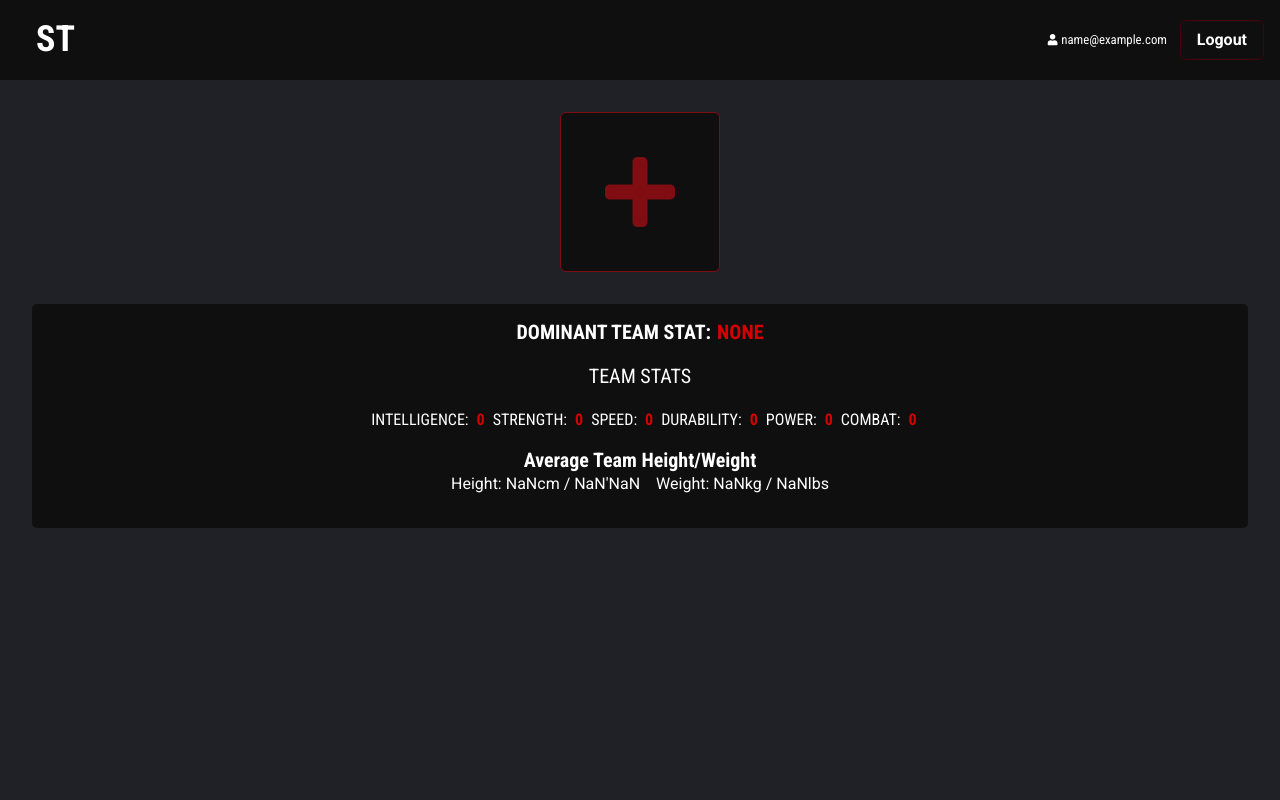
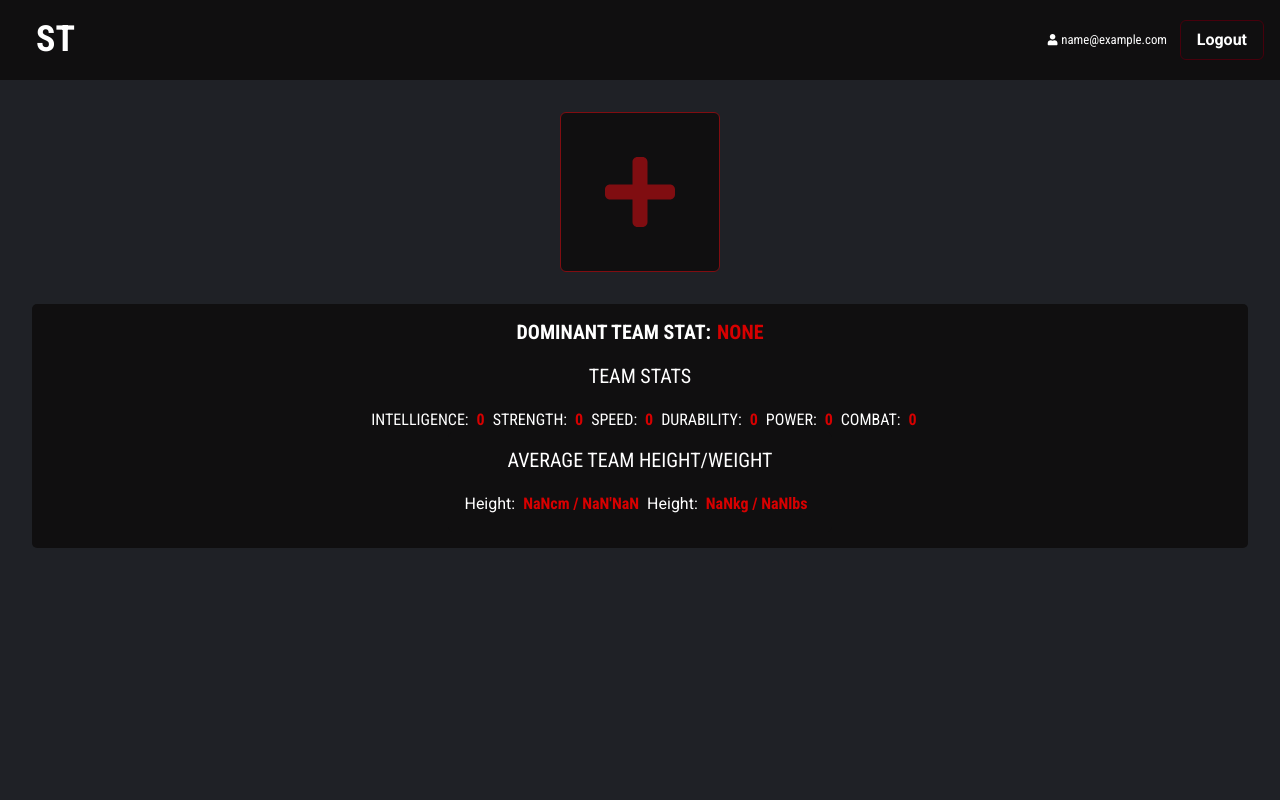
Before and after one commit to LMV-Codes/SuperTeam, a React (Create React App) app: page / in a window 1280 px wide. Shown: the top 800 px of the page. Built offline with nearby package versions, Linux system fonts and the light colour scheme; sample sign-in values are in the browser's storage.

Commit message:
Tweaked teamHW

```diff
--- a/src/components/footer/Footer.tsx
+++ b/src/components/footer/Footer.tsx
@@ -11,7 +11,7 @@ export const Footer: React.FC = () => {
       justifyContent="center"
       alignContent="center"
       flexDirection="column"
-      position="absolute"
+      position="relative"
       width="100%"
       bottom="0"
     >
--- a/src/components/heroes/TeamHW.tsx
+++ b/src/components/heroes/TeamHW.tsx
@@ -49,16 +49,40 @@ export const TeamHW: React.FC<TeamHWProps> = ({ team }) => {
       padding="1em"
       borderRadius="5px"
     >
-      <Heading size="md" textAlign="center" textTransform="capitalize">
+      <Heading
+        size="md"
+        textAlign="center"
+        fontWeight="regular"
+        textTransform="uppercase"
+        marginBottom="1em"
+      >
         Average Team Height/Weight
       </Heading>
       <Flex justifyContent="space-around">
-        <Text marginRight="1em">
-          Height: {avgHeight}cm / {avgFeet}
-        </Text>
-        <Text textAlign="end">
-          Weight: {avgWeight}kg / {avgPounds}lbs
-        </Text>
+        <Flex>
+          <Text>Height:</Text>
+          <Text
+            marginRight="0.5em"
+            marginLeft="0.5em"
+            color="brand.400"
+            fontWeight="bold"
+            fontFamily="Roboto Condensed"
+          >
+            {avgHeight}cm / {avgFeet}
+          </Text>
+        </Flex>
+        <Flex>
+          <Text>Height:</Text>
+          <Text
+            marginRight="0.5em"
+            marginLeft="0.5em"
+            color="brand.400"
+            fontWeight="bold"
+            fontFamily="Roboto Condensed"
+          >
+            {avgWeight}kg / {avgPounds}lbs
+          </Text>
+        </Flex>
       </Flex>
     </Flex>
   );
--- a/src/pages/Home.tsx
+++ b/src/pages/Home.tsx
@@ -10,7 +10,7 @@ export const Home: React.FC = () => {
   const [heroSearch, setTeamSearch] = useState(false);
   const [superTeam, setSuperTeam] = useState<HeroData[]>([]);
   return (
-    <Flex justifyContent="center">
+    <Flex>
       <Container maxW="container.xl" bg="brand.100" minHeight="100vh">
         {heroSearch && (
           <TeamSearch
```
